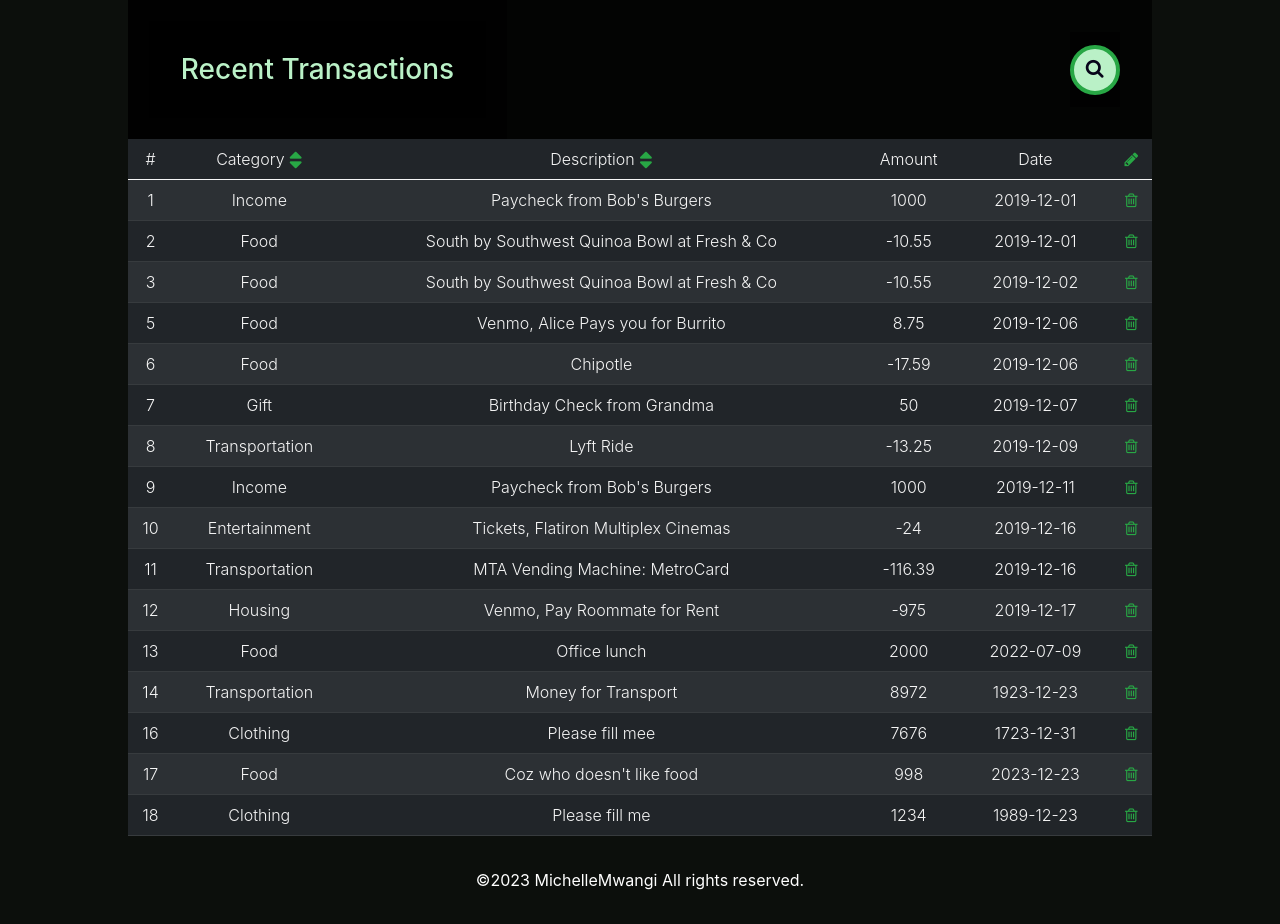
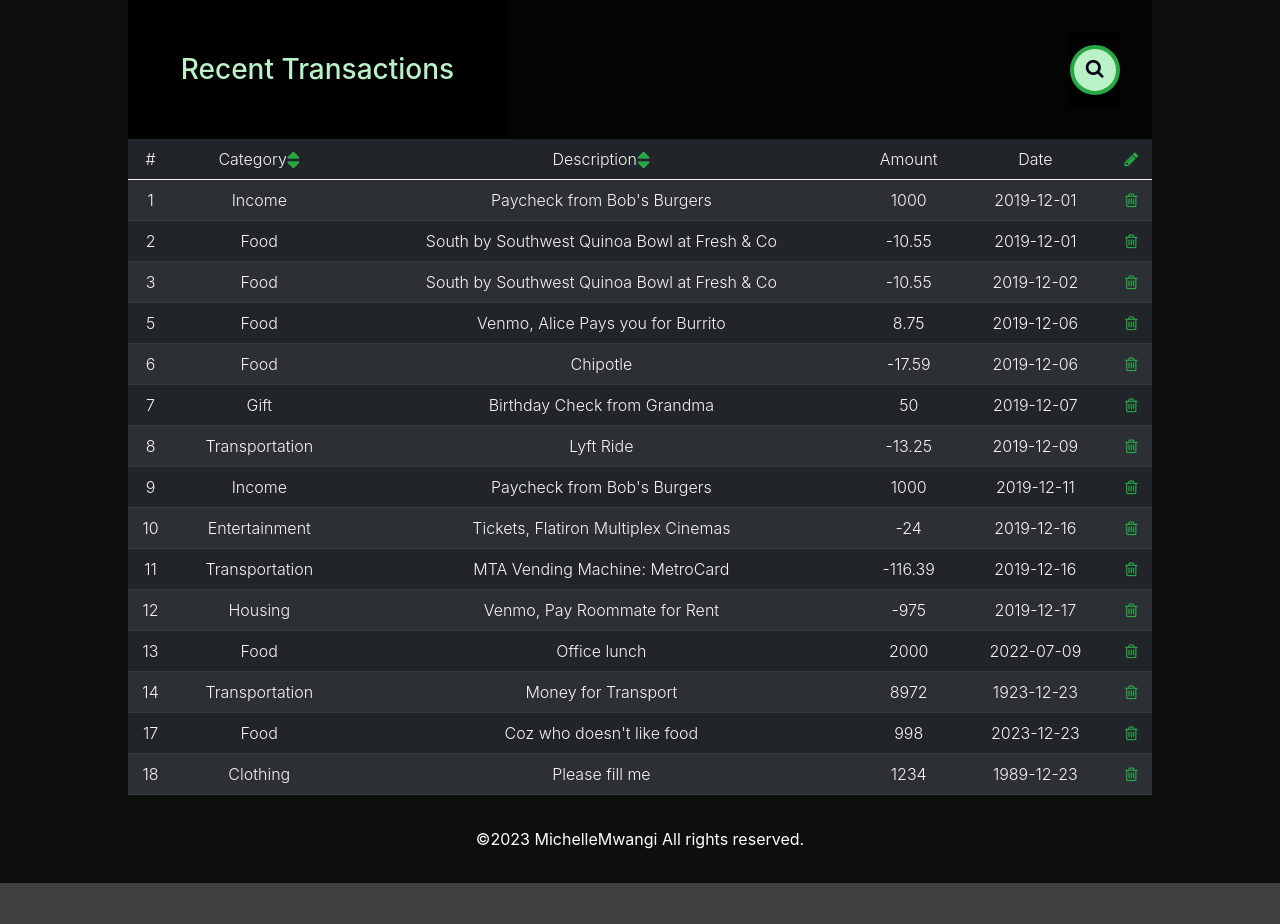
Before and after one commit to michellemwangi01/Stark-Banque, a React (Create React App) app: page / in a window 1280 px wide. Shown: the part 720-1644 px from the top of the page. After the commit the page ends 1603 px from the top, so only its background shows below. Built offline with nearby package versions, Linux system fonts and the light colour scheme; data requests are answered from the project's data file.

Commit message:
sorting feature added after much strenous work!

```diff
--- a/db.json
+++ b/db.json
@@ -92,13 +92,6 @@
       "id": 14
     },
     {
-      "category": "Clothing",
-      "description": "Please fill mee",
-      "amount": "7676",
-      "date": "1723-12-31",
-      "id": 16
-    },
-    {
       "category": "Food",
       "description": "Coz who doesn't like food",
       "amount": "998",
--- a/src/App.js
+++ b/src/App.js
@@ -5,6 +5,7 @@ import './Styles/customStyles.css'
 import TransactionsList from './Components/TransactionsList';
 import TransactionForm from './Components/TransactionForm';
 import Filter from "./Components/Filter";
+import SortTransactions from './Components/SortTransactions';
 
 function App() {
 
@@ -86,8 +87,9 @@ Client Transaction Tracker Application. <br/> Empowering customers to achieve th
       <TransactionsList setTransactions={setTransactions} transactions={transactions}/>
       <div id="copyrightContainer">
       <p id="copyrightText" style={{ color: 'white', textAlign: 'center' }}>
-    &copy;2023 MichelleMwangi All rights reserved.
-  </p>  </div>
+        &copy;2023 MichelleMwangi All rights reserved.
+        </p>
+      </div>
     </div>
   );
 }
--- a/src/Components/TransactionsList.js
+++ b/src/Components/TransactionsList.js
@@ -1,10 +1,9 @@
-import React from 'react'
+import React, {useState, useEffect} from 'react'
 import Transaction from './Transaction'
-import { useState } from 'react'
+
 
 
 const TransactionsList = ({transactions, setTransactions}) => {
-  const [transactionDeleteID, settransactionDeleteID] = useState(0)
 
 
   function deleteTransaction(id){
@@ -17,11 +16,60 @@ const TransactionsList = ({transactions, setTransactions}) => {
     setTransactions(newTransactionList);
   }
 
-
- // console.log(transactions);
   const transactionList =
   transactions.map(transaction => <Transaction onDeleteTransaction={deleteTransaction}key={transaction.id} transaction={transaction}/>)
 
+  //***********************************COLUMN SORTING******************************************* */
+  const [data, setData] = useState([]);
+  const [sortClicked, setSortClicked]= useState(false)
+
+  useEffect(() => {
+    setData(transactions);
+  }, [transactions]);
+
+  //console.log(data);
+
+  const [sortSetting, setSortSetting] = useState(
+    {key: null,
+    direction: null})
+
+
+  const handleSort = (key) => {
+    setSortClicked(!sortClicked)
+    console.log("clicked:"+ key);
+      let direction = 'ascending'
+      if (sortSetting.key === key && sortSetting.direction === 'ascending'){
+      direction = 'descending'
+      }
+      console.log(direction);
+      //console.log(transactions);
+
+      const sortedData = [...data].sort((a,b)=>{
+
+        if (a[key] < b[key])  {
+            console.log(a[key],b[key]);
+            return direction === 'ascending' ? -1:1
+          }
+
+          if (a[key] > b[key]) {
+            console.log(key);
+            return direction === 'ascending' ? 1:-1
+          }
+          return 0
+      })
+
+      setData(sortedData)
+      setSortSetting({key, direction})
+      console.log(sortedData);
+
+  }
+  useEffect(() => {
+    setTransactions(data);
+  }, [sortClicked]);
+
+
+
+//****************************************************************************** */
 
   return (
     <div className='componentContainer'>
@@ -30,9 +78,15 @@ const TransactionsList = ({transactions, setTransactions}) => {
             <thead className='thead-dark'>
                 <tr>
                     <td>#</td>
-                    <td>Category  <i class="fas fa-sort fa-lg"
+                    <td>Category
+                      <i
+                      onClick={() => handleSort('category')}
+                      class="fas fa-sort fa-lg"
                       style={{color: '#28a745'}}></i></td>
-                    <td>Description <i class="fas fa-sort fa-lg" style={{color: '#28a745'}}></i></td>
+                    <td>Description
+                      <i
+                      onClick={() => handleSort('description')}
+                      class="fas fa-sort fa-lg" style={{color: '#28a745'}}></i></td>
                     <td>Amount</td>
                       <td>Date</td>
                     <td><i class="fa fa-pencil" ></i></td>
```
Also changed, not shown: src/Components/SortTransactions.js (added, +28 -0 lines), 1 other file (tests, documents, lock files or other folders).
